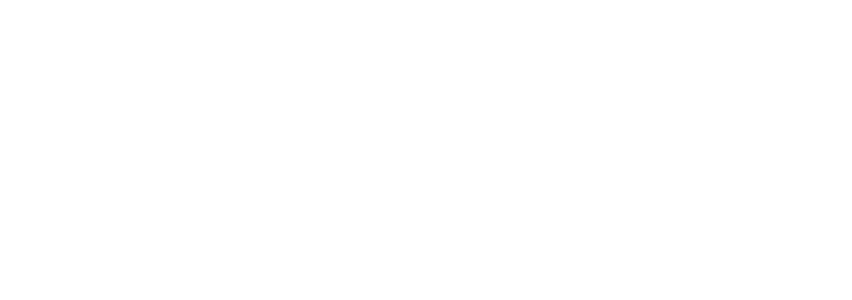
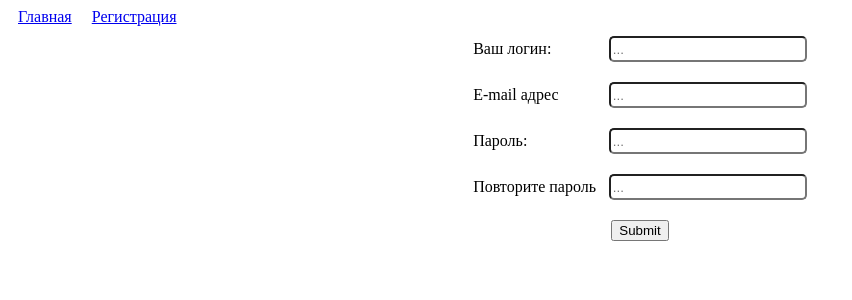
Before and after one commit to Galchenko-Artem/in-game-items-store, a React (Create React App) app in the folder client/: page /reg in a window 1280 px wide. Shown: the top 300 px of the page, without its empty margins (0-852 px from the left). Built offline with nearby package versions, Linux system fonts and the light colour scheme.

Commit message:
front main routers, front reg, fetch to back

```diff
--- a/client/package.json
+++ b/client/package.json
@@ -8,6 +8,7 @@
     "@testing-library/user-event": "^13.5.0",
     "react": "^18.2.0",
     "react-dom": "^18.2.0",
+    "react-router-dom": "^6.4.4",
     "react-scripts": "5.0.1",
     "web-vitals": "^2.1.4"
   },
--- a/client/src/App.jsx
+++ b/client/src/App.jsx
@@ -1,6 +1,38 @@
+import { Routes, Route, Link } from 'react-router-dom';
+import { useState, useEffect } from 'react';
+import './app.css';
+import Reg from './components/Reg';
+
 function App() {
+  const [user, setUser] = useState(null);
+  useEffect(() => {
+    const abortController = new AbortController();
+
+    fetch('http://localhost:3001', {
+      credentials: 'include',
+      signal: abortController.signal,
+    })
+      .then((res) => res.json())
+      .then((res) => {
+        setUser(res);
+      });
+
+    return () => {
+      abortController.abort();
+    };
+  }, []);
   return (
-    <div className="App" />
+    <>
+    <Link className="nav-main" to="/">Главная</Link>
+    <Link className="nav-main" to="/reg">Регистрация</Link>
+
+    <Routes>
+
+      <Route path="/" element={<div>Главная страница</div>} />
+      <Route path="/reg" element={<Reg />} />
+
+    </Routes>
+    </>
   );
 }
 
--- /dev/null
+++ b/client/src/app.css
@@ -0,0 +1,3 @@
+.nav-main {
+  margin: 10px;
+}
--- /dev/null
+++ b/client/src/components/Reg.jsx
@@ -0,0 +1,55 @@
+import React, { useState } from 'react';
+import './reg.css';
+
+export default function Reg() {
+  const [form, setForm] = useState({
+    login: '',
+    email: '',
+    password: '',
+    confirmPassword: '',
+  });
+
+  const handleInput = (e) => {
+    setForm({ ...form, [e.target.name]: e.target.value });
+  };
+
+  const handleSubmit = (e) => {
+    e.preventDefault();
+    fetch('http://localhost:3001/signup', {
+      method: 'POST',
+      credentials: 'include',
+      headers: {
+        'Content-Type': 'application/json',
+      },
+      body: JSON.stringify(form),
+    })
+      .then((res) => res.json())
+      .then(((res) => console.log(res)));
+  };
+  return (
+    <div className="regForm">
+    <form onSubmit={handleSubmit}>
+    <div className="inputForm">
+    <label className="labelForm">Ваш логин:</label>
+    <input className="inputReg" type="text" value={form.name} name="login" placeholder="..." onChange={handleInput} autoComplete="on" />
+    </div>
+    <div className="inputForm">
+    <label className="labelForm">E-mail адрес</label>
+    <input className="inputReg" type="email" value={form.email} name="email" placeholder="..." onChange={handleInput} autoComplete="on" />
+    </div>
+    <div className="inputForm">
+    <label className="labelForm">Пароль:</label>
+    <input className="inputReg" type="password" value={form.password} name="password" placeholder="..." onChange={handleInput} autoComplete="on" />
+    </div>
+    <div className="inputForm">
+    <label className="labelForm">Повторите пароль</label>
+    <input className="inputReg" type="password" value={form.repeatPassword} placeholder="..." name="repeatPassword" onChange={handleInput} autoComplete="on" />
+    </div>
+      <div className="btnSubmit">
+    <button className="regBtn" type="submit">Submit</button>
+      </div>
+    </form>
+    <div className="answerReg" />
+    </div>
+  );
+}
--- /dev/null
+++ b/client/src/components/reg.css
@@ -0,0 +1,26 @@
+.regForm {
+  display: flex;
+  justify-content: center;
+}
+
+.inputForm {
+  display: flex;
+  justify-content: space-between;
+  align-items: center;
+  padding: 10px;
+}
+
+.labelForm {
+  margin-right: 1vw;
+}
+
+.inputReg {
+  width: 190px;
+  height: 20px;
+  border-radius: 5px;
+}
+
+.btnSubmit {
+  margin-top: 10px;
+  text-align: center;
+}
--- a/client/src/index.jsx
+++ b/client/src/index.jsx
@@ -1,8 +1,11 @@
 import React from 'react';
 import ReactDOM from 'react-dom/client';
+import { BrowserRouter } from 'react-router-dom';
 import App from './App';
 
 const root = ReactDOM.createRoot(document.getElementById('root'));
 root.render(
-  <App />,
+  <BrowserRouter>
+  <App />
+  </BrowserRouter>,
 );
```
Also changed, not shown: 2 other files (tests, documents, lock files or other folders).
